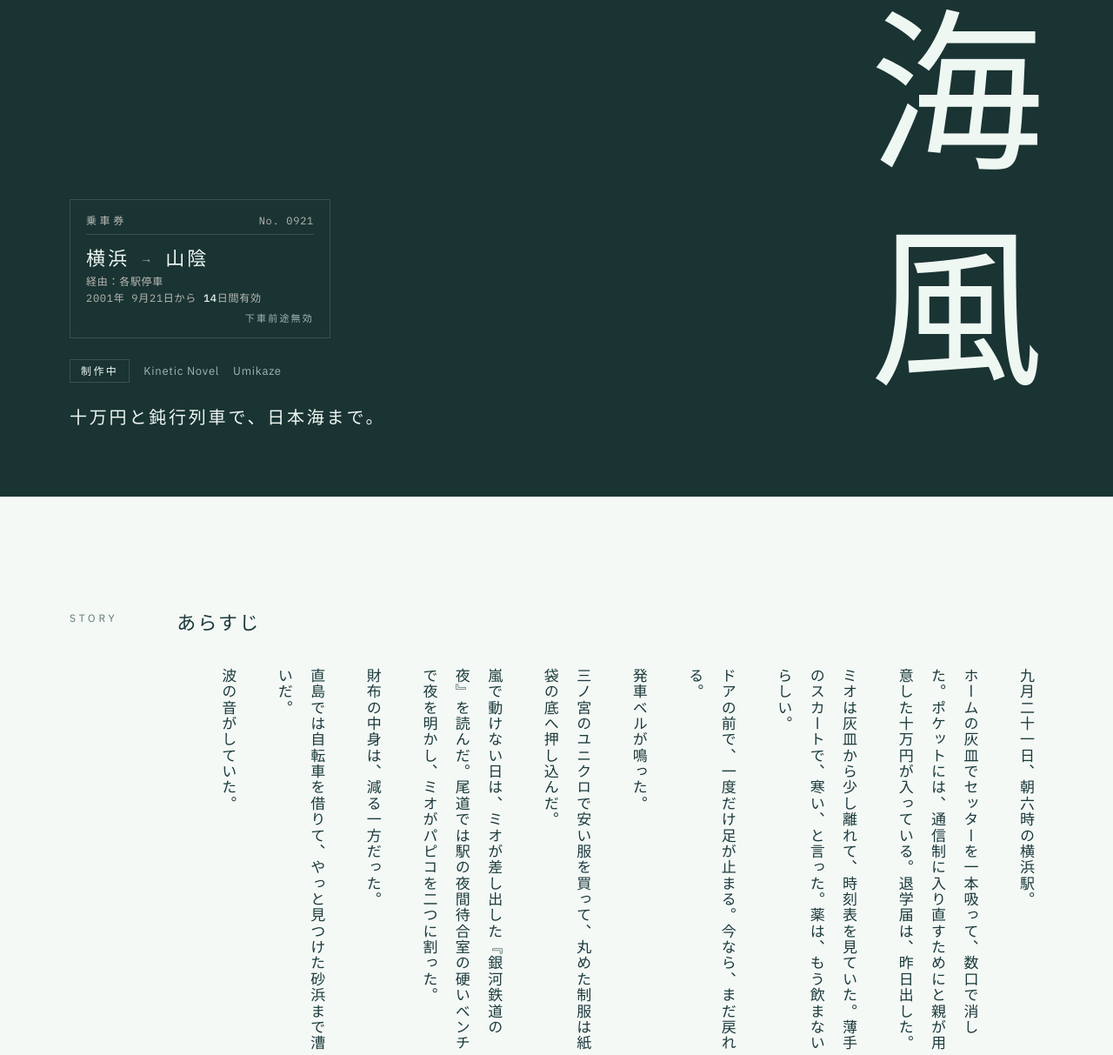
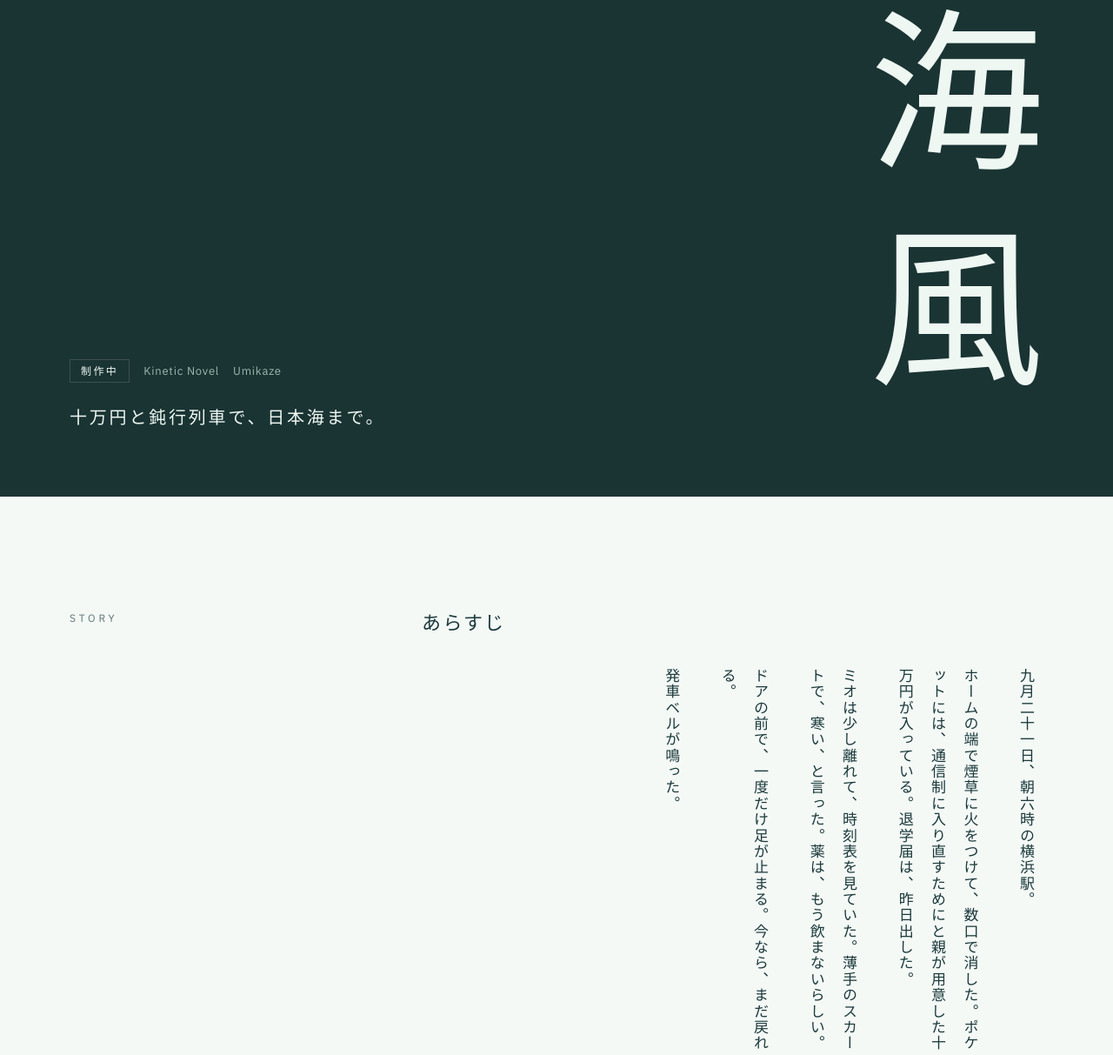
Before and after one commit to mirinnano/ponkotsu-soft-astro, an Astro site: page /works/umikaze in a window 1280 px wide. Shown: the part 137-1350 px from the top of the page at 87% size. Built offline with nearby package versions, Linux system fonts and the light colour scheme; Astro itself is replaced by a stand-in of ours; a web font is replaced by a local one.

Commit message:
海風：乗車券を外し、あらすじを導入だけに。煙草の銘柄を書かない
Co-Authored-By: Claude Opus 5.5 <noreply@anthropic.com>

```diff
--- a/src/data/works.ts
+++ b/src/data/works.ts
@@ -11,7 +11,6 @@ export type Work = {
   progress: { label: string; value: number }[];
   characters: Character[];
   specs: Spec[];
-  ticket: { from: string; to: string; via: string; date: string; days: number };
   setting: string;
   betaOpen: boolean;
 };
@@ -25,21 +24,14 @@ export const works: Work[] = [
     genre: 'Kinetic Novel',
     catchcopy: '十万円と鈍行列車で、日本海まで。',
     setting: '2001年 秋 ／ 横浜 → 山陰',
-    // あらすじはシナリオ Day 1 冒頭の場面から。感情は説明せず、物と動作で書く
+    // あらすじは導入だけ（シナリオ Day 1 冒頭）。感情は説明せず、物と動作で書く
     synopsis: [
       '九月二十一日、朝六時の横浜駅。',
-      'ホームの灰皿でセッターを一本吸って、数口で消した。ポケットには、通信制に入り直すためにと親が用意した十万円が入っている。退学届は、昨日出した。',
-      'ミオは灰皿から少し離れて、時刻表を見ていた。薄手のスカートで、寒い、と言った。薬は、もう飲まないらしい。',
+      'ホームの端で煙草に火をつけて、数口で消した。ポケットには、通信制に入り直すためにと親が用意した十万円が入っている。退学届は、昨日出した。',
+      'ミオは少し離れて、時刻表を見ていた。薄手のスカートで、寒い、と言った。薬は、もう飲まないらしい。',
       'ドアの前で、一度だけ足が止まる。今なら、まだ戻れる。',
       '発車ベルが鳴った。',
-      '三ノ宮のユニクロで安い服を買って、丸めた制服は紙袋の底へ押し込んだ。',
-      '嵐で動けない日は、ミオが差し出した『銀河鉄道の夜』を読んだ。尾道では駅の夜間待合室の硬いベンチで夜を明かし、ミオがパピコを二つに割った。',
-      '財布の中身は、減る一方だった。',
-      '直島では自転車を借りて、やっと見つけた砂浜まで漕いだ。',
-      '波の音がしていた。',
     ],
-    // ページ上部の切符（乗車券）に載せる文字
-    ticket: { from: '横浜', to: '山陰', via: '各駅停車', date: '2001年 9月21日', days: 14 },
     progress: [{ label: 'シナリオ・スクリプト', value: 25 }],
     specs: [
       { term: '形式', desc: 'キネティックノベル（選択肢なし）' },
--- a/src/layouts/Base.astro
+++ b/src/layouts/Base.astro
@@ -50,7 +50,7 @@ const ogImage = new URL(u(image), Astro.site);
     <link rel="preconnect" href="https://fonts.gstatic.com" crossorigin />
     <link
       rel="stylesheet"
-      href="https://fonts.googleapis.com/css2?family=IBM+Plex+Sans:wght@400;500;600&family=IBM+Plex+Sans+JP:wght@400;500;600&family=IBM+Plex+Mono:wght@400;500&family=Shippori+Mincho:wght@500&display=swap"
+      href="https://fonts.googleapis.com/css2?family=IBM+Plex+Sans:wght@400;500;600&family=IBM+Plex+Sans+JP:wght@400;500;600&family=Shippori+Mincho:wght@500&display=swap"
     />
     <script is:inline>document.documentElement.classList.remove('no-js');</script>
   </head>
--- a/src/pages/works/[slug].astro
+++ b/src/pages/works/[slug].astro
@@ -23,13 +23,6 @@ const share = [
 <Base overHero="dark" title={work.title} description={`${work.catchcopy}。${work.synopsis.slice(0, 2).join('')}`}>
   <section class="night hero">
     <div class="container hero-inner">
-      <div class="ticket" aria-label={`乗車券 ${work.ticket.from}から${work.ticket.to}まで`}>
-        <p class="t-head"><span>乗車券</span><span class="t-no">No. 0921</span></p>
-        <p class="t-route"><span>{work.ticket.from}</span><span class="t-arrow">→</span><span>{work.ticket.to}</span></p>
-        <p class="t-via">経由：{work.ticket.via}</p>
-        <p class="t-date">{work.ticket.date}から <b>{work.ticket.days}</b>日間有効</p>
-        <p class="t-foot">下車前途無効</p>
-      </div>
       <div class="hero-text">
         <p class="meta"><span class="status">{work.status}</span><span class="en">{work.genre}</span><span class="en">{work.titleEn}</span></p>
         <p class="catch">{work.catchcopy}</p>
@@ -157,28 +150,6 @@ const share = [
     line-height: 1;
     animation: fade 2.4s var(--ease) both 0.2s;
   }
-  /* 乗車券。色は付けず、細い線と文字だけで置く */
-  .ticket {
-    grid-column: 1;
-    grid-row: 1;
-    align-self: end;
-    justify-self: start;
-    width: min(300px, 100%);
-    padding: 14px 18px 12px;
-    color: var(--ink-soft);
-    border: 1px solid var(--line);
-    font-family: 'IBM Plex Mono', var(--font-ui);
-    font-size: 12px;
-    letter-spacing: 0.06em;
-    animation: fade 2s var(--ease) both 0.5s;
-  }
-  .ticket p { line-height: 1.6; }
-  .t-head { display: flex; justify-content: space-between; border-bottom: 1px solid var(--line); padding-bottom: 6px; }
-  .t-head span:first-child { font-family: var(--font-ui); letter-spacing: 0.3em; }
-  .t-route { display: flex; align-items: center; gap: 12px; margin-top: 8px; font-family: var(--font-mincho); font-size: 22px; letter-spacing: 0.14em; color: var(--ink); }
-  .t-arrow { font-size: 14px; color: var(--mute); }
-  .t-date b { font-weight: 500; color: var(--ink); }
-  .t-foot { margin-top: 6px; font-family: var(--font-ui); font-size: 11px; letter-spacing: 0.2em; text-align: right; color: var(--mute); }
   .hero-text { grid-column: 1; grid-row: 2; align-self: end; animation: fade 2s var(--ease) both 0.9s; }
   .meta { display: flex; gap: 16px; align-items: center; font-size: 13px; color: var(--mute); }
   .status { border: 1px solid var(--line); padding: 1px 12px; color: var(--ink); font-size: 12px; letter-spacing: 0.2em; }
@@ -289,8 +260,5 @@ const share = [
   @media (max-width: 560px) {
     .hero-inner { grid-template-columns: 1fr; }
     .title { grid-column: 1; grid-row: 1; justify-self: end; font-size: 96px; }
-    .hero-inner { grid-template-rows: auto auto auto; }
-    .ticket { grid-row: 2; width: 100%; max-width: 300px; }
-    .hero-text { grid-row: 3; }
   }
 </style>
```
